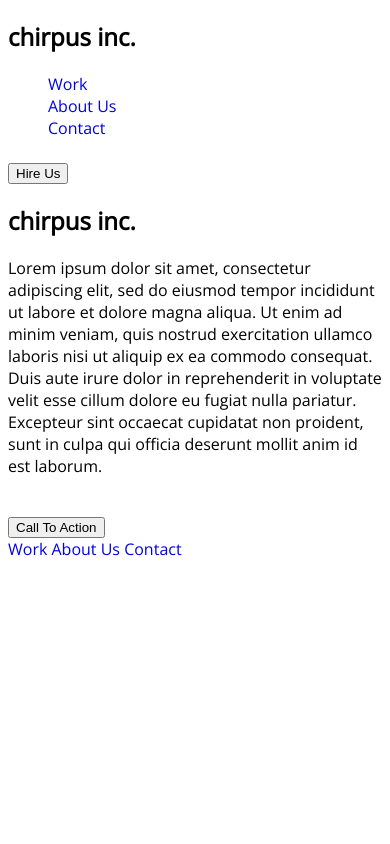
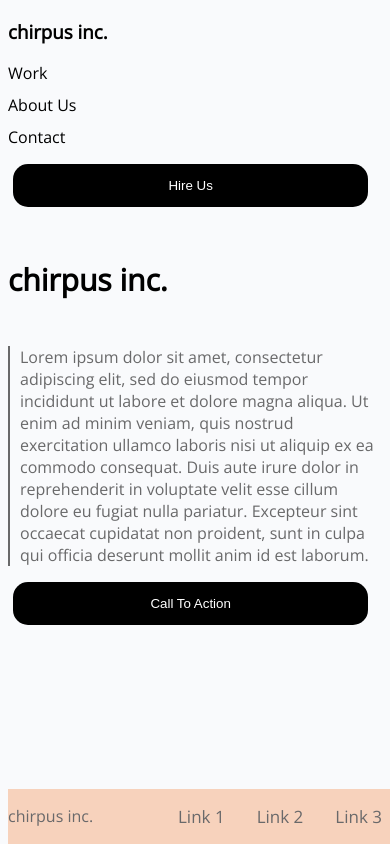
Before and after one commit to narcis-SE/lab-1, a plain HTML site: page index.html in a window 390 px wide. Drawn offline with nearby package versions, Linux system fonts and the light colour scheme.

Commit message:
Finished mobile update

```diff
--- a/index.html
+++ b/index.html
@@ -10,29 +10,39 @@
 </head>
 <body>
     <header>
-        <h2> chirpus inc. </h2>
+        <h3> chirpus inc. </h3>
+        <nav>
         <ul>
             <li><a href="#work">Work</a></li>
             <li><a href="#about">About Us</a></li>
             <li><a href="#contact">Contact</a></li>
           </ul>
-          <br>
+        </nav>
           <button class ="button button1"> Hire Us </button>
     </header>
 <section>
-    <h1> chirpus inc.</h1>
-    <p>Lorem ipsum dolor sit amet, consectetur adipiscing elit, sed do eiusmod tempor incididunt ut labore et dolore magna aliqua. Ut enim ad minim veniam, quis nostrud exercitation ullamco laboris nisi ut aliquip ex ea commodo consequat. Duis aute irure dolor in reprehenderit in voluptate velit esse cillum dolore eu fugiat nulla pariatur. Excepteur sint occaecat cupidatat non proident, sunt in culpa qui officia deserunt mollit anim id est laborum.</p>
+    <br>
+    <div class = "heading">
+        <p> chirpus inc.</p>
+    </div>
+
+        <div class= "line">
+            <p>Lorem ipsum dolor sit amet, consectetur adipiscing elit, sed do eiusmod tempor incididunt ut labore et dolore magna aliqua. Ut enim ad minim veniam, quis nostrud exercitation ullamco laboris nisi ut aliquip ex ea commodo consequat. Duis aute irure dolor in reprehenderit in voluptate velit esse cillum dolore eu fugiat nulla pariatur. Excepteur sint occaecat cupidatat non proident, sunt in culpa qui officia deserunt mollit anim id est laborum.</p>
+        </div>
     <br>
     <button class ="button button2"> Call To Action</button>
 </section>
 
 
 <footer>
-    <div class = "navbar">
-        <a href="#work"class="active">Work</a>
-        <a href="#about">About Us</a>
-        <a href="#contact">Contact</a>
-    </div>
+    <nav>
+        <div class = "navbar">
+            <p>chirpus inc.</p>
+            <a href="#contact">Link 3</a>
+            <a href="#about">Link 2</a>
+            <a href="#work"class="active">Link 1</a>
+        </div>
+    </nav>
 </footer>
 
 </body>
--- a/style.css
+++ b/style.css
@@ -1,11 +1,73 @@
 body{
     font-family: "Open Sans";
+    background-color: #f9fafc;
 }
 
 ul{
     list-style-type: none;
-    margin: 0;
+    margin: none;
+    padding: 0;
+}
+.heading p {
+    font-weight: bold;
+    font-size: 30px;
+    color: #000;
+}
+li{
+    margin-bottom: 10px;
 }
 a{
     text-decoration: none;
+    padding-bottom: 10px;
+    color: #000;
 }
+.line p{
+    border-left: 2px solid #69696a;
+    padding-left: 10px;
+}
+.line{
+    display: block;
+
+}
+.vl {
+    margin-top: 10px;
+    margin-left: 10px;
+    border-left: 2px solid #69696a;
+    height: 150px;
+
+  }
+.vl p{
+    margin-left: 10px;
+    margin-bottom: 20px;
+}
+p{
+    float: left;
+    color: #69696a;
+}
+.navbar {
+    display: inline-block;
+    background-color: rgba(247, 193, 162, 0.7);
+    position: fixed;
+    bottom: 0;
+    width: 100%;
+  }
+
+  .navbar a {
+    float: right;
+    color: #69696a;
+    text-align: center;
+    padding: 16px;
+    text-decoration: none;
+    font-size: 17px;
+  }
+
+  button{
+      border: none;
+      text-align: center;
+      background-color: #000;
+      color: white;
+      border-radius: 15px;
+      width: 95%;
+      margin-left: 5px;
+      padding: 14px 28px;
+  }
```
